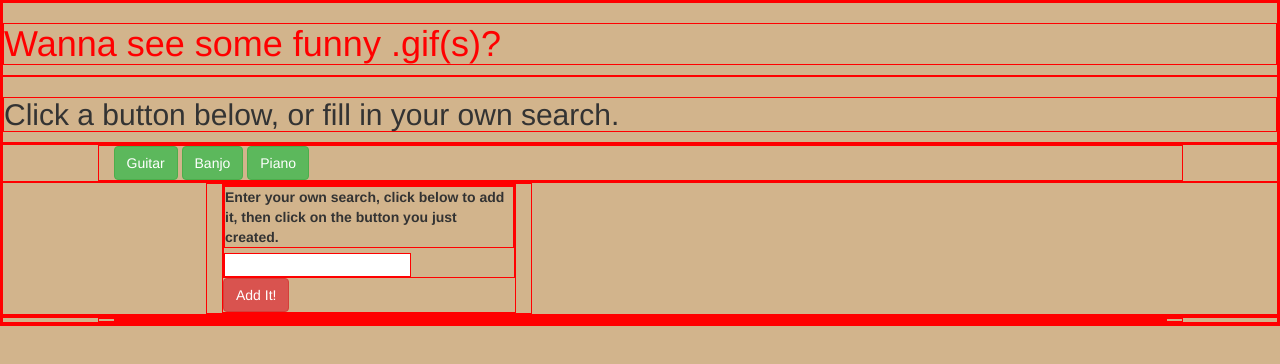
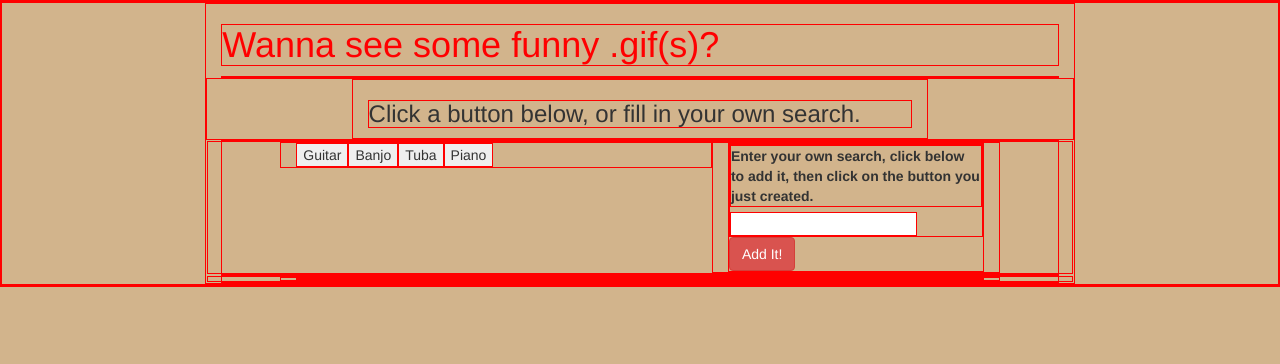
Before and after one commit to jasonfarthing/GifTastic, a plain HTML site: page index.html in a window 1280 px wide. Drawn offline with nearby package versions, Linux system fonts and the light colour scheme.

Commit message:
render buttons

```diff
--- a/gif.js
+++ b/gif.js
@@ -4,7 +4,7 @@
 
 var instrumentData = ["Guitar", "Banjo", "Tuba", "Piano"];
 
-$("button").click(function(){
+$("button").click(function () {
     var instInput = $(this).data("instrument");
     console.log(instInput);
 
@@ -13,17 +13,33 @@ $("button").click(function(){
     $.ajax({
         url: queryURL,
         method: "GET",
-        }).done(function(response){
+    }).done(function (response) {
         var instrumentData = response.data;
         for (i = 0; i < instrumentData.length; i++);
         console.log(response);
 
-            $()
+
 
 
     })
 })
 
+
+
+function renderButtons() {
+
+    $("#instrButton").empty();
+
+    for (var i = 0; i < instrumentData.length; i++) {
+
+        var a = $("<button>");
+        a.addClass("instrument");
+        a.attr("data-name", instrumentData[i]);
+        a.text(instrumentData[i]);
+        $("#instrButton").append(a);
+    }
+}
+renderButtons();
 
 
 
--- a/index.html
+++ b/index.html
@@ -5,10 +5,9 @@
     <meta charset="UTF-8">
     <meta name="viewport" content="width=device-width, initial-scale=1.0">
     <meta http-equiv="X-UA-Compatible" content="ie=edge">
-    <title>Document</title>
+    <title>GifTastic</title>
 
-    <link rel="stylesheet" href="https://maxcdn.bootstrapcdn.com/bootstrap/3.3.7/css/bootstrap.min.css"
-    integrity="sha384-BVYiiSIFeK1dGmJRAkycuHAHRg32OmUcww7on3RYdg4Va+PmSTsz/K68vbdEjh4u"
+    <link rel="stylesheet" href="https://maxcdn.bootstrapcdn.com/bootstrap/3.3.7/css/bootstrap.min.css" integrity="sha384-BVYiiSIFeK1dGmJRAkycuHAHRg32OmUcww7on3RYdg4Va+PmSTsz/K68vbdEjh4u"
         crossorigin="anonymous">
 
     <link rel="stylesheet" href="style.css" type="text/css">
@@ -18,33 +17,38 @@
 <body>
 
 
+    <div class="row">
+        <div class="col-md-8 col-md-offset-2">
+
+            <h1>Wanna see some funny .gif(s)?</h1>
         <div>
-        <h1>Wanna see some funny .gif(s)?</h1>
     </div>
-    <div>
-        <h2>Click a button below, or fill in your own search.</h2>
+    <div class="row">
+        <div class="col-md-8 col-md-offset-2">
+                    <h3>Click a button below, or fill in your own search.</h3>
          </div>
+    </div>
+
             <!-- buttons will go here -->
 
             <div class="button-container">
                 <div class="row">
-            <div class="col-md-10 col-md-offset-1">
-                <button data-instrument="Guitar" class="btn btn-success">Guitar</button>
+                    <div class="col-md-6 col-md-offset-1" id="instrButton" data-instrument>
+                        <!-- <button data-instrument="Guitar" class="btn btn-success">Guitar</button>
                         <button data-instrument="Banjo" class="btn btn-success">Banjo</button>
-                <button data-instrument="Piano" class="btn btn-success">Piano</button>
+                        <button data-instrument="Piano" class="btn btn-success">Piano</button> -->
                     </div>
-        </div>
-        <div class="row">
-            <div class="col-md-3 col-md-offset-2">
+
+                    <div class="col-md-4 col-md-offset-0">
                         <form>
                             <div data-form-group>
-                        <label for="form">Enter your own search, click below to add it,
-                            then click on the button you just created.</label>
+                                <label for="form">Enter your own search, click below to add it, then click on the button you just created.</label>
                                 <input type="text" id="userInstrument">
                             </div>
                             <button type="submit" id="submit" class="btn btn-danger">Add It!</button>
                         </form>
                     </div>
+
                 </div>
             </div>
 
```
Lines whose indentation alone changed are shown as unchanged.
